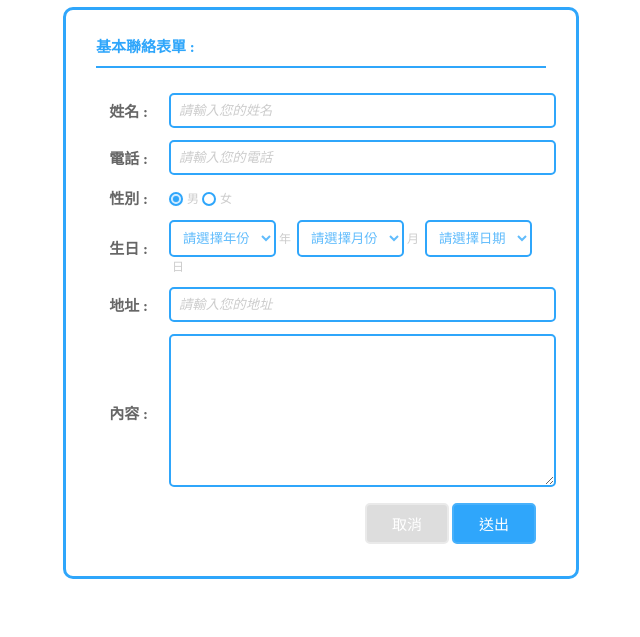
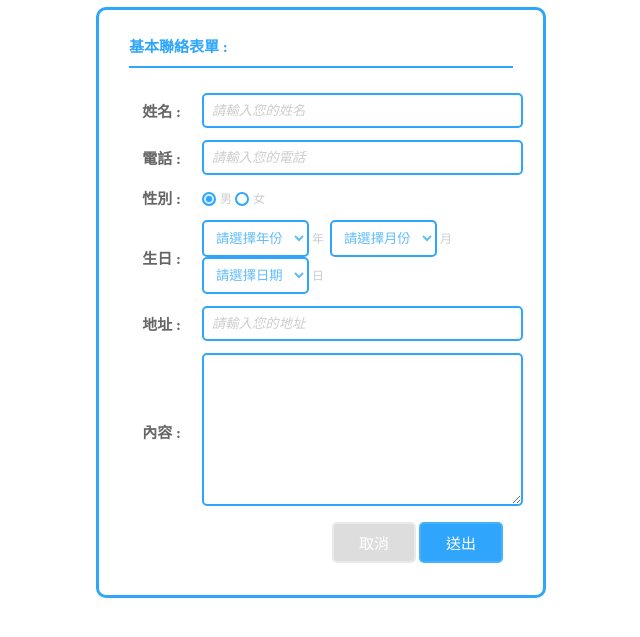
Before and after one commit to CodeBasicYoutube/tableform, a plain HTML site: page index.html in a window 1280 px wide. Shown: the part 43-680 px from the top of the page, without its empty margins (319-959 px from the left). Drawn offline with Linux system fonts and the light colour scheme.

Commit message:
add website url

```diff
--- a/css/tableform.css
+++ b/css/tableform.css
@@ -3,8 +3,9 @@
  * Name: TableForm - NATIVE FORM UI
  * Description: table form為根本，來建立表格樣式
  * Version: 1.0.0
- * Last update: 2015/03/15
+ * Last update: 2015/04/05
  * Author: Crack快克 <crackccc@gmail.com>
+ * Website: www.31webdesign.com
  *
  * Summary:
  *
@@ -19,7 +20,6 @@
   margin: 0 auto;
   padding: 35px 30px 25px;
   display: block;
-  box-sizing: content-box;
   color: #ccc;
   font-size: 12px;
   border: 3px solid #2fa6fb;
```
